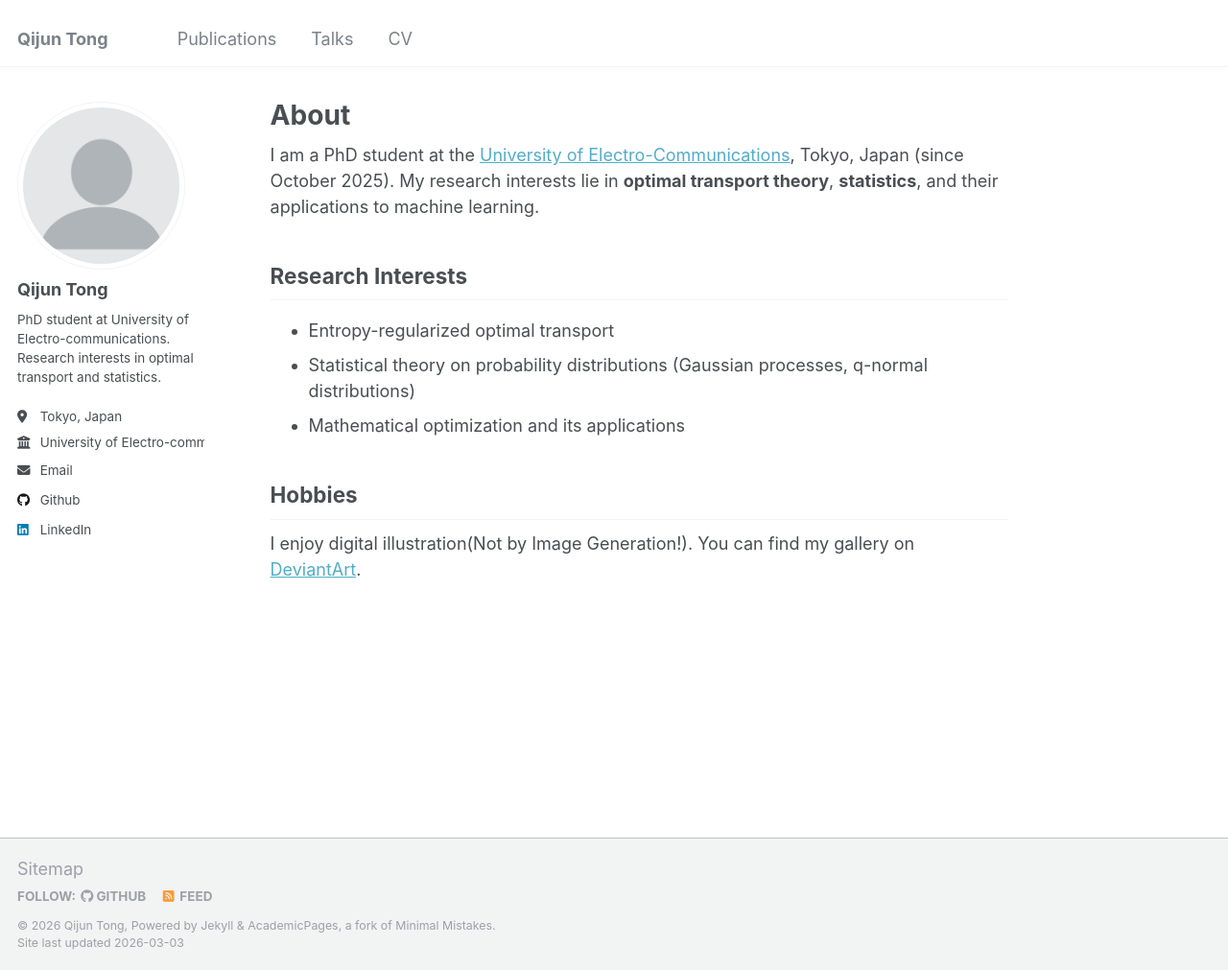
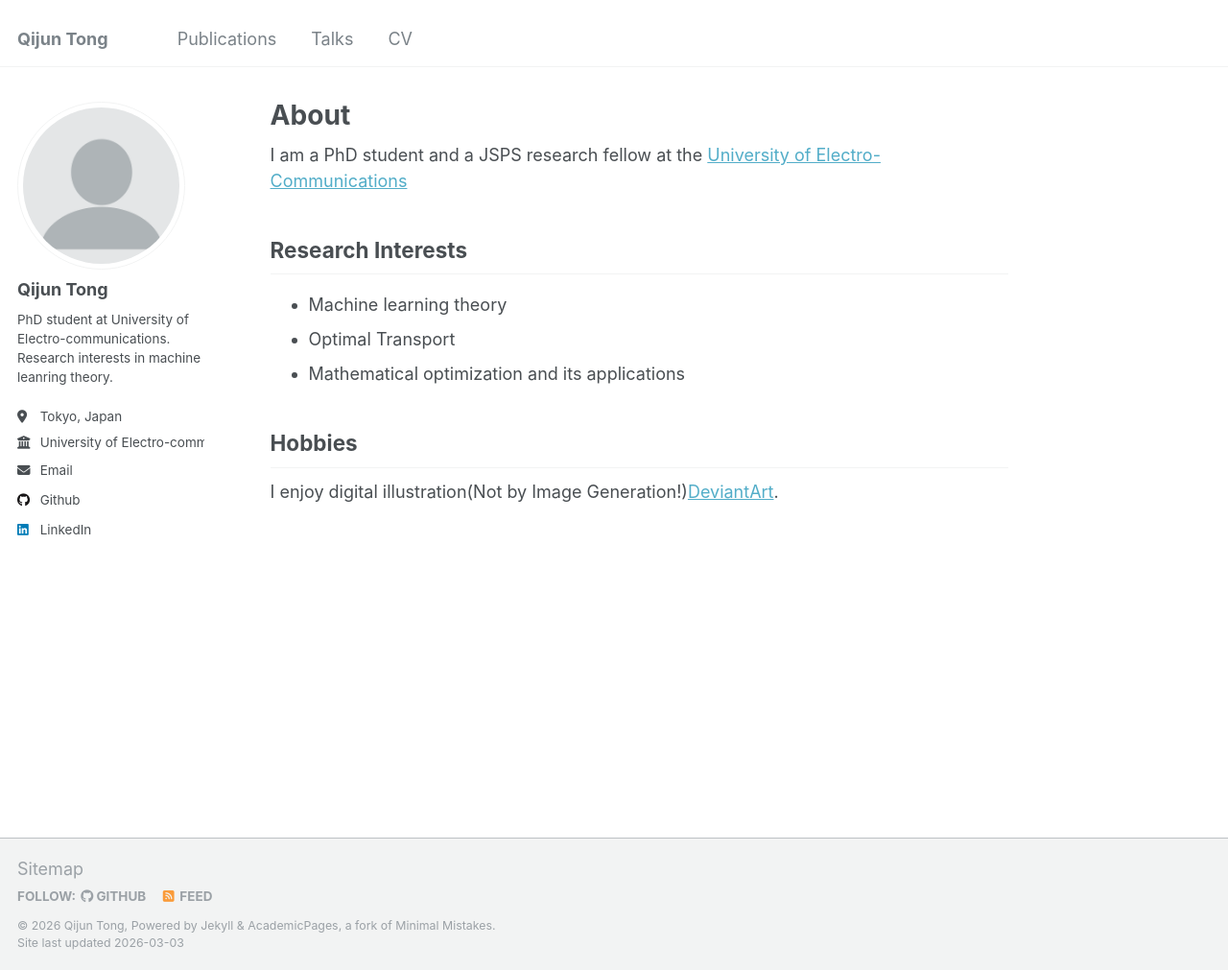
Before and after one commit to QijunTong0/QijunTong, a Jekyll site: the page built from _pages/about.md, in a window 1280 px wide and 1011 px high. Shown: the whole window at 96% size. Built offline with Jekyll 4.4.1, drawn with Linux system fonts in a browser that asks for light colours.

Commit message:
Update bio and research interests in about page

```diff
--- a/_config.yml
+++ b/_config.yml
@@ -24,7 +24,7 @@ author:
   avatar           : "profile.png"
   name             : "Qijun Tong"
   pronouns         : # example: "she/her"
-  bio              : "PhD student at University of Electro-communications. Research interests in optimal transport and statistics."
+  bio              : "PhD student at University of Electro-communications. Research interests in machine leanring theory."
   location         : "Tokyo, Japan"
   employer         : "University of Electro-communications"
   uri              : # URL
--- a/_pages/about.md
+++ b/_pages/about.md
@@ -7,14 +7,14 @@ redirect_from:
   - /about.html
 ---
 
-I am a PhD student at the [University of Electro-Communications](https://www.uec.ac.jp/eng/), Tokyo, Japan (since October 2025). My research interests lie in **optimal transport theory**, **statistics**, and their applications to machine learning.
+I am a PhD student and a JSPS research fellow at the [University of Electro-Communications](https://www.uec.ac.jp/eng/)
 
 ## Research Interests
 
-- Entropy-regularized optimal transport
-- Statistical theory on probability distributions (Gaussian processes, q-normal distributions)
+- Machine learning theory
+- Optimal Transport
 - Mathematical optimization and its applications
 
 ## Hobbies
 
-I enjoy digital illustration(Not by Image Generation!). You can find my gallery on [DeviantArt](https://www.deviantart.com/qdsn/gallery).
+I enjoy digital illustration(Not by Image Generation!)[DeviantArt](https://www.deviantart.com/qdsn/gallery).
```
